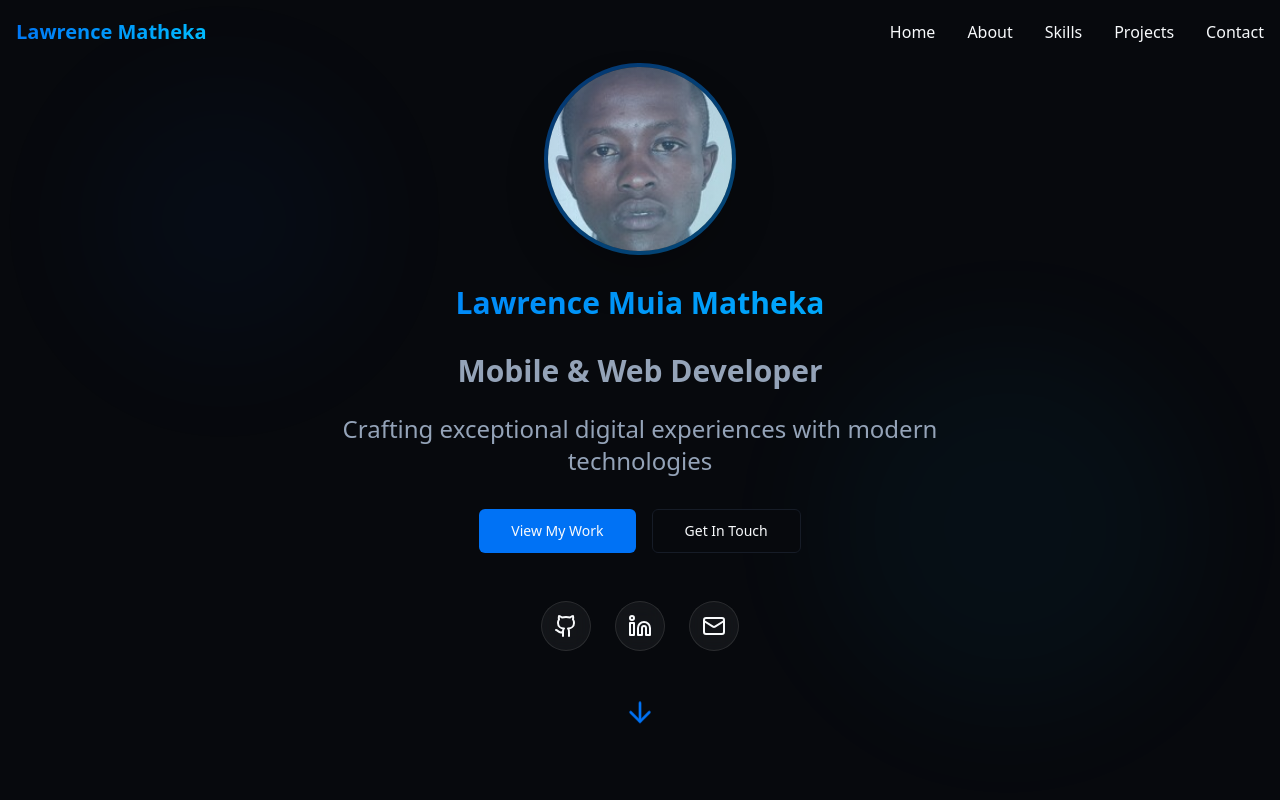
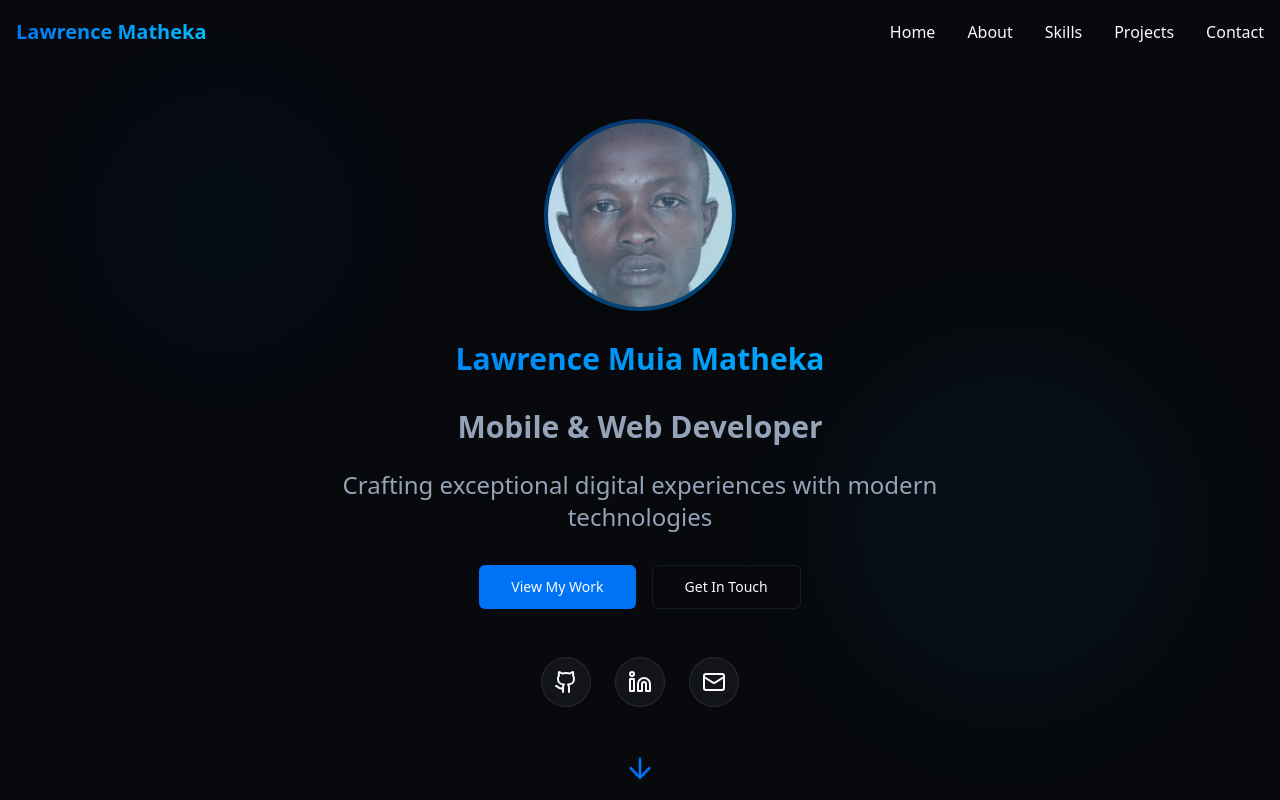
Before and after one commit to mathekalawrence/muiamathekaportfolio, a React (Vite) app: page / in a window 1280 px wide. Shown: the top 800 px of the page. Built offline with nearby package versions, Linux system fonts and the light colour scheme.

Commit message:
Add space above profile picture
Add vertical space above the profile picture to position it below the navigation bar elements.

```diff
--- a/src/components/Hero.tsx
+++ b/src/components/Hero.tsx
@@ -21,10 +21,10 @@ const Hero = () => {
         <div className="absolute bottom-20 right-20 w-96 h-96 bg-accent/20 rounded-full blur-3xl animate-float" style={{ animationDelay: '1s' }}></div>
       </div>
 
-      <div className="container mx-auto px-4 z-10 text-center animate-fade-in-up">
+      <div className="container mx-auto px-4 z-10 text-center animate-fade-in-up pt-20">
         <div className="max-w-4xl mx-auto">
           {/* Profile Photo */}
-          <div className="mb-8">
+          <div className="mb-8 mt-8">
             <div className="relative inline-block">
               <img
                 src="/lovable-uploads/3a01bb76-c911-4ea5-b347-6d04b57523e6.png"
```
